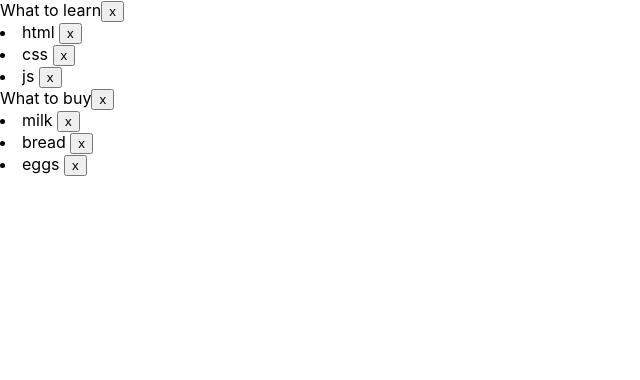
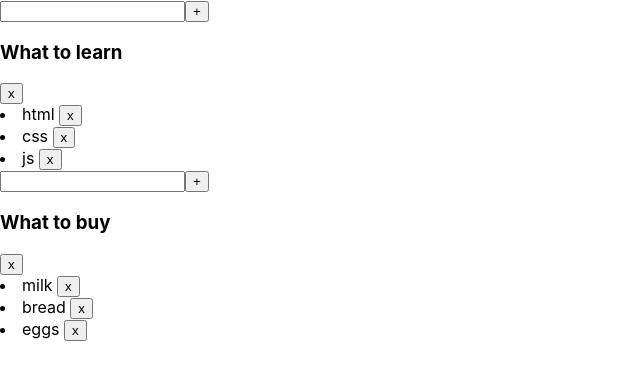
Before and after one commit to Masha-Gorb/todolist-app, a React (Create React App) app: page / in a window 1280 px wide. Shown: the top 380 px of the page, without its empty margins (0-640 px from the left). Built offline with nearby package versions, Linux system fonts and the light colour scheme.

Commit message:
add remove task

```diff
--- a/src/Remaster/App2.tsx
+++ b/src/Remaster/App2.tsx
@@ -37,8 +37,18 @@ export const App2 = () => {
     });
 
     const removeTodolist2 = (_id:string) => {
-        console.log(_id)
         setTodolists2(todolists2.filter(f=> f._id !== _id))
+    }
+    const addTodolist2 = () => {
+        console.log('hey')
+    }
+
+    const removeTask = (_id: string, taskID: string) => {
+        console.log('here will be remove task')
+        let todolistTasks = tasks2[_id]
+        tasks2[_id] = todolistTasks.filter(f => f.taskID !== taskID)
+        setTasks2({...tasks2})
+
     }
 
 
@@ -52,6 +62,8 @@ export const App2 = () => {
                 title={m.title}
                 tasks={tasksForTodolist2}
                 removeTodolist={removeTodolist2}
+                addTodolist={addTodolist2}
+                removeTask={removeTask}
                 />
 
             })}
--- a/src/Remaster/Todolist2.tsx
+++ b/src/Remaster/Todolist2.tsx
@@ -11,6 +11,8 @@ export type PropsType = {
     title: string
     tasks: Array<TasksPropsType>
     removeTodolist: (_id: string) => void
+    addTodolist:() => void
+    removeTask: (_id: string, taskID: string) => void
 }
 
 
@@ -18,13 +20,23 @@ export const Todolist2 = (props: PropsType) => {
     const removeTodolistHandler = () => {
         props.removeTodolist(props._id)
     }
+    const addTodolistHandler = () => {
+        props.addTodolist()
+    }
+
+    const removeTaskHandler = (taskID: string) => {
+        props.removeTask(props._id, taskID)
+    }
     return (
         <div>
-            {props.title}
+            <input />
+            <button onClick={addTodolistHandler}>+</button>
+            <h3>{props.title}</h3>
             <button onClick={removeTodolistHandler}>x</button>
 
+
             {props.tasks.map(m => {
-                return <li>{m.taskTitle} <button >x</button></li>
+                return <li>{m.taskTitle} <button onClick={() => removeTaskHandler(m.taskID)}>x</button></li>
             })}
 
         </div>
```
